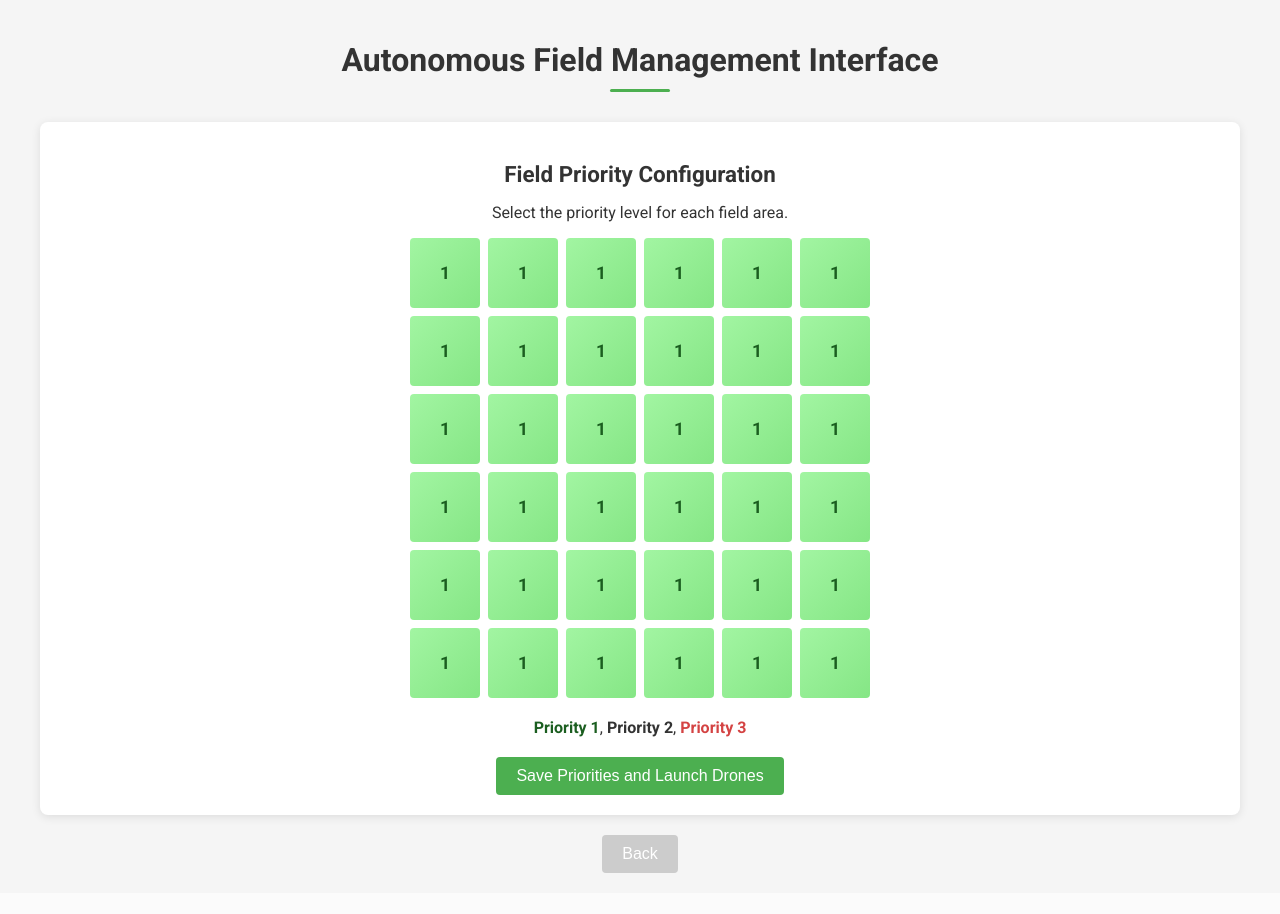
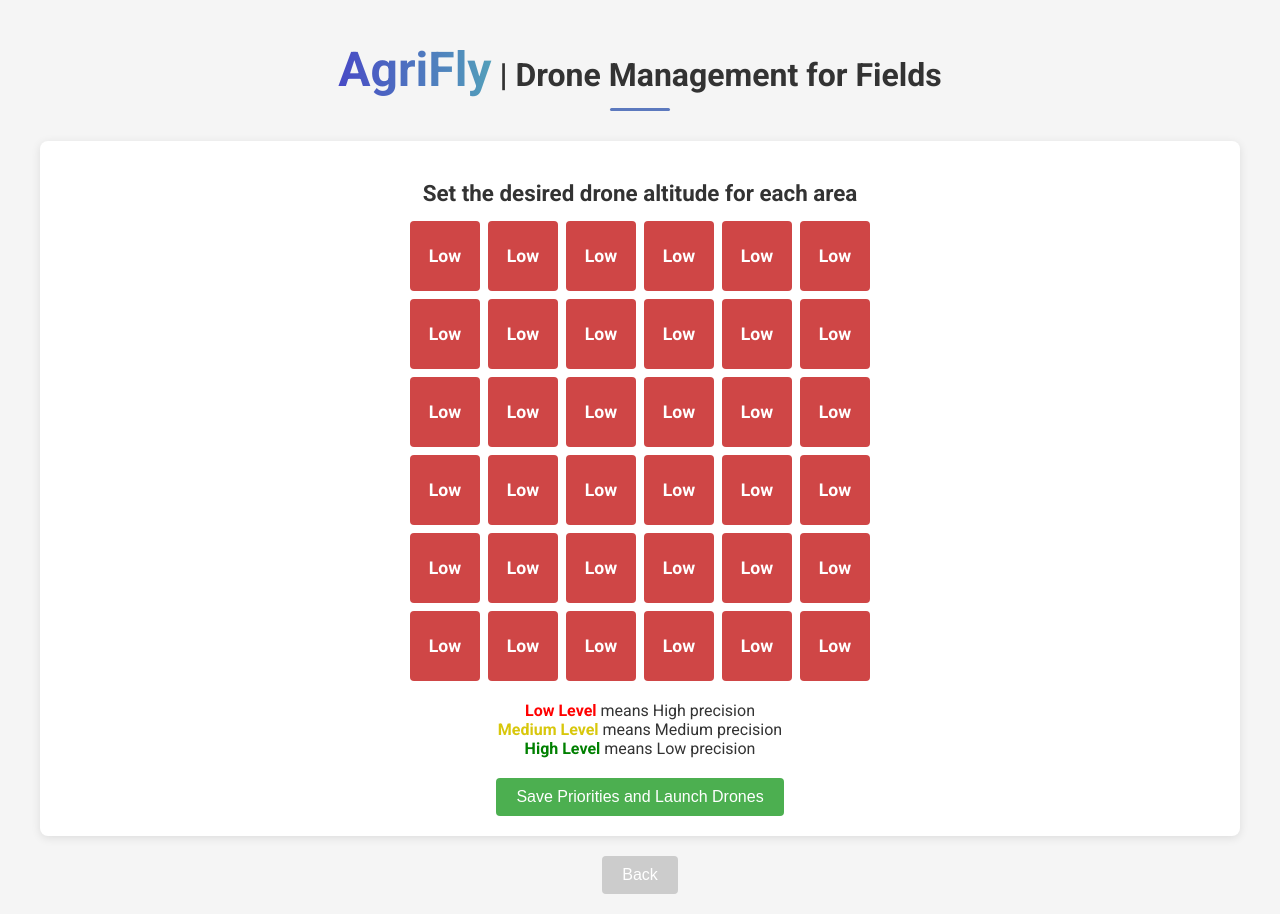
Before and after one commit to startupad/Distributedcontrolsystem, a Flask app: page / in a window 1280 px wide. Before the commit the page ends 873 px from the top, so only its background shows below. Run offline with Flask 3, Linux system fonts and the light colour scheme; some libraries are stand-ins or nearby versions.

Commit message:
Versione ufficiale mercoledi

```diff
--- a/CoppeliaSim_project/fly_controller.py
+++ b/CoppeliaSim_project/fly_controller.py
@@ -108,7 +108,9 @@ class FlyController:
         z_drone_leader = self.matrix_drone_config[0, 2]
         # Slicing the matrix, selecting all rows and all columns starting from the third column (excluding X and Y)
         extra = self.matrix_drone_config[:, 2:]
+
         extra[:, 0] = z_drone_leader
+        # print('colonna Z',extra[:, 0])
         # Slicing the drone matrix at the first 2 columns such that the formation can work only on the plane X,Y
         self.matrix_drone_config = self.matrix_drone_config[:, :2]
 
--- a/web-app/app.py
+++ b/web-app/app.py
@@ -127,7 +127,7 @@ def get_processed_matrix():
 @app.route('/get-texture', methods=['GET'])
 def get_texture():
     """Endpoint per restituire l'immagine texture.png."""
-    texture_path = os.path.join(BASE_DIR, '..', 'texture.png')
+    texture_path = os.path.join(BASE_DIR, 'texture.png')
 
     # Verifica che il file esista prima di tentare di inviarlo
     if os.path.exists(texture_path):
--- a/web-app/templates/index.html
+++ b/web-app/templates/index.html
@@ -37,7 +37,7 @@
         content: "";
         width: 60px;
         height: 3px;
-        background: #4caf50;
+        background: #5c79be;
         display: block;
         margin: 10px auto 0;
         border-radius: 2px;
@@ -270,21 +270,38 @@
         margin-top: 20px;
       }
     </style>
+    <style>
+      .gradient-text {
+        background: linear-gradient(
+          to right,
+          #484ac5,
+          #539fba
+        ); /* Verde a giallo-arancione */
+        -webkit-background-clip: text; /* Usa il gradiente come clip del testo */
+        color: transparent; /* Imposta il colore del testo come trasparente */
+        font-weight: bold; /* Imposta il grassetto per un effetto migliore */
+        font-size: 1.5em; /* Aggiusta la dimensione del font come preferisci */
+      }
+    </style>
   </head>
   <body>
     <div class="container">
-      <h1>Autonomous Field Management Interface</h1>
+      <h1>
+        <span class="gradient-text">AgriFly</span> | Drone Management for Fields
+      </h1>
 
       <!-- Step 1: Field Priority Configuration -->
       <div id="step-1" class="step active">
-        <h2>Field Priority Configuration</h2>
-        <p>Select the priority level for each field area.</p>
+        <h2>Set the desired drone altitude for each area</h2>
         <div id="grid" class="grid"></div>
 
         <div style="text-align: center; margin-bottom: 20px">
-          <span style="color: #1b5e20; font-weight: 700">Priority 1</span>,
-          <span style="color: #333; font-weight: 700">Priority 2</span>,
-          <span style="color: #d44343; font-weight: 700">Priority 3</span>
+          <span style="color: red; font-weight: 700">Low Level </span>means High
+          precision<br />
+          <span style="color: #d8c70c; font-weight: 700">Medium Level </span
+          >means Medium precision<br />
+          <span style="color: green; font-weight: 700">High Level </span>means
+          Low precision <br />
         </div>
 
         <button class="btn-save" onclick="savePriorities()">
@@ -404,18 +421,24 @@
       let plot2DInitialized = false;
 
       // Generate the initial priority grid
+      // Mappa valori numerici a testi e colori
+      const priorityText = { 1: "Low", 2: "Medium", 3: "High" }; // Aggiornati i testi
+      const priorityColors = { 1: "#cf4646", 2: "#FFC107", 3: "green" };
+
+      // Generazione della griglia
       for (let i = 0; i < 6; i++) {
         for (let j = 0; j < 6; j++) {
           const block = document.createElement("div");
-          block.classList.add("block", "priority-1");
-          block.textContent = "1";
+          block.classList.add("block");
+          block.style.backgroundColor = priorityColors[1]; // Colore iniziale verde (1)
+          block.textContent = priorityText[1]; // Testo iniziale "Low"
 
           block.addEventListener("click", () => {
-            let currentPriority = parseInt(block.textContent);
-            let newPriority = (currentPriority % 3) + 1;
-            block.textContent = newPriority;
-            block.className = "block priority-" + newPriority;
-            matrix[i][j] = newPriority;
+            let currentPriority = matrix[i][j]; // Valore numerico attuale
+            let newPriority = (currentPriority % 3) + 1; // Calcola nuovo valore numerico
+            matrix[i][j] = newPriority; // Aggiorna la matrice
+            block.textContent = priorityText[newPriority]; // Aggiorna testo visibile
+            block.style.backgroundColor = priorityColors[newPriority]; // Cambia colore
           });
 
           grid.appendChild(block);
@@ -455,7 +478,7 @@
 
       document.addEventListener("DOMContentLoaded", function () {
         const loadingElement = document.getElementById("loading");
-        const delay = 500;
+        const delay = 1000;
 
         function updateDroneCoords(xs, ys, zs) {
           document.getElementById("p1x").textContent = xs[0].toFixed(2);
@@ -534,7 +557,7 @@
             scene: {
               xaxis: { title: "X", range: [0, 7] },
               yaxis: { title: "Y", range: [0, 7] },
-              zaxis: { title: "Z", range: [0, 2] },
+              zaxis: { title: "Z", range: [0, 6] },
             },
           };
 
@@ -584,11 +607,31 @@
                   matrixContainer.style.display = "grid";
                   matrixContainer.innerHTML = "";
 
-                  data.forEach((row) => {
-                    row.forEach((value) => {
+                  data.forEach((row, rowIndex) => {
+                    row.forEach((value, colIndex) => {
                       const block = document.createElement("div");
                       block.classList.add("block", "priority-" + value);
                       block.textContent = value;
+
+                      // Determina il colore e il bordo in base alla priorità
+                      const priority = matrix[rowIndex][colIndex]; // Ottieni il valore della priorità dalla griglia iniziale
+                      const priorityText = { 1: "Low", 2: "Medium", 3: "High" };
+                      const priorityColors = {
+                        1: "#cf4646",
+                        2: "#FFC107",
+                        3: "green",
+                      };
+                      const priorityBorders = {
+                        1: "red",
+                        2: "#d8c70c",
+                        3: "green",
+                      };
+
+                      // Imposta il colore di sfondo e il bordo in base alla priorità
+                      block.style.backgroundColor = priorityColors[priority];
+                      block.style.border = `3px solid ${priorityBorders[priority]}`;
+                      block.textContent = priorityText[priority];
+
                       matrixContainer.appendChild(block);
                     });
                   });
@@ -603,7 +646,6 @@
               setTimeout(fetchMatrix, delay);
             });
         }
-
         fetchMatrix();
       });
 
```
Also changed, not shown: CoppeliaSim_project/main.py (+16 -4 lines), CoppeliaSim_project/tractor.py (added, +124 -0 lines), CoppeliaSim_project/texture.png (deleted), CoppeliaSim_project/voronoi_tessellation.png (deleted), texture.png (deleted), voronoi_tessellation.png (deleted), web-app/texture.png (added), web-app/voronoi_tessellation.png (added).
